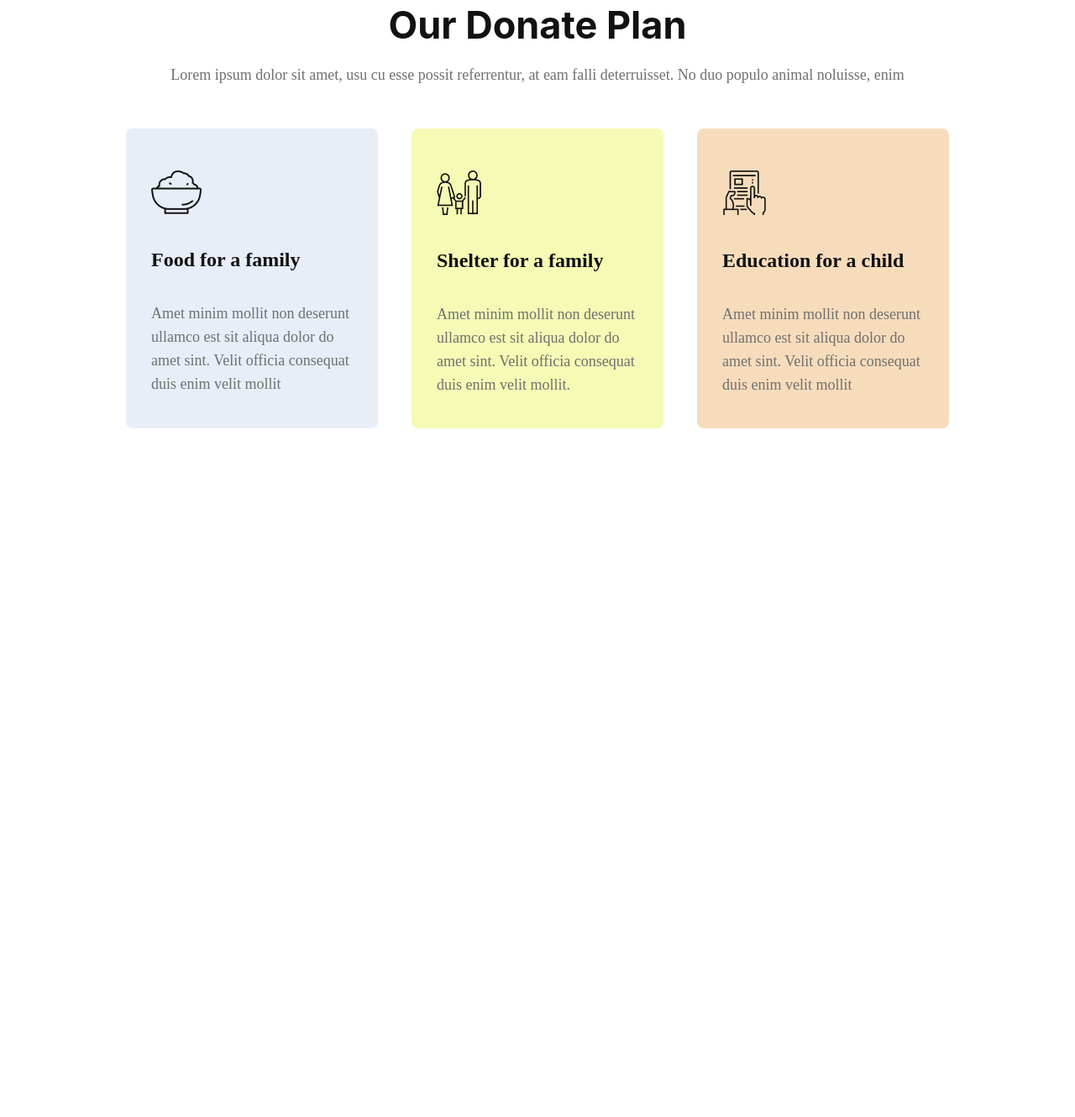
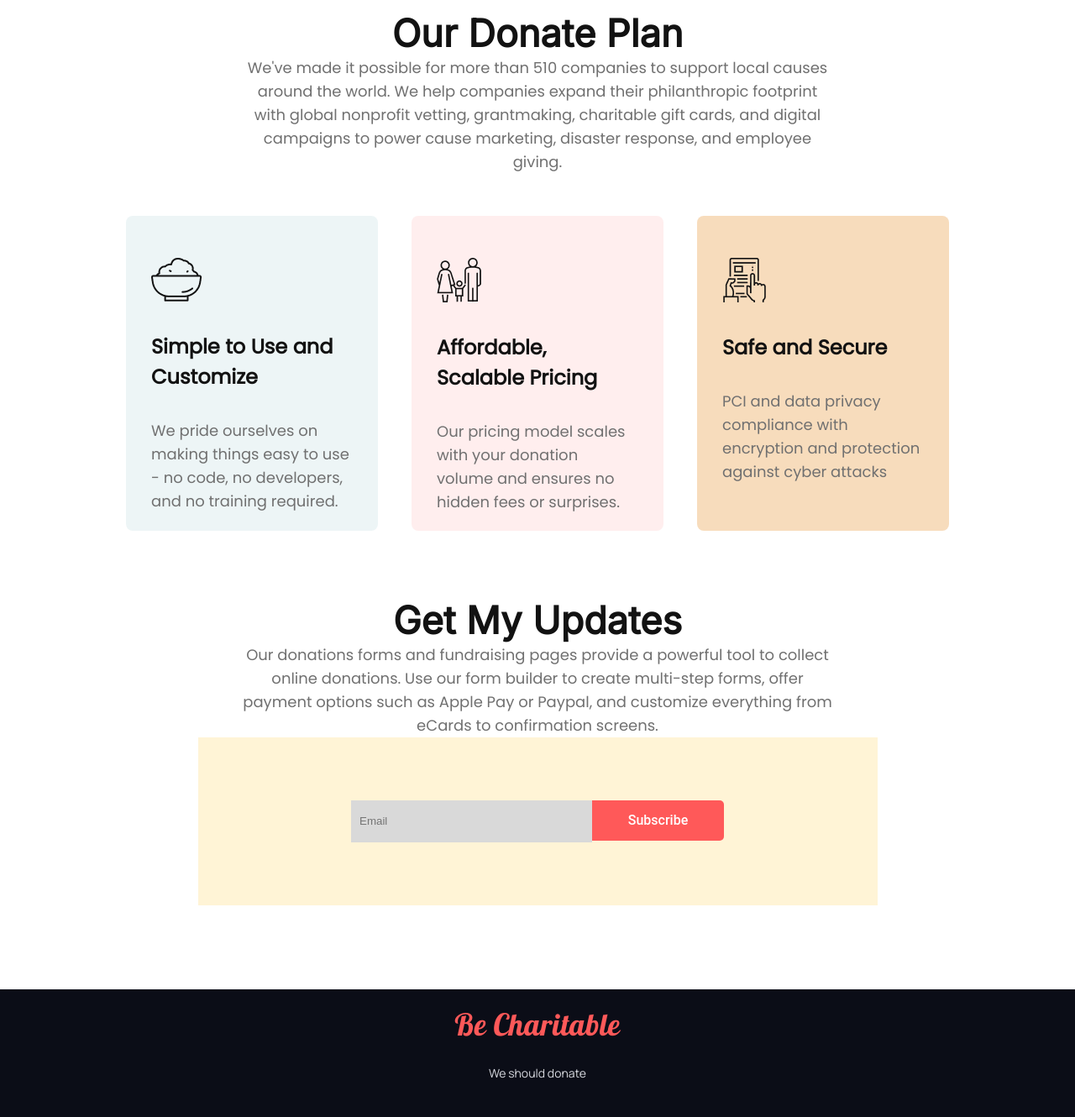
Before and after one commit to ash1429/html-css-donation-site, a plain HTML site: page index.html in a window 1280 px wide. Shown: the part 1116-2446 px from the top of the page at 84% size. Before the commit the page ends 1626 px from the top, so only its background shows below. Drawn offline with Linux system fonts and the light colour scheme.

Commit message:
done so far

```diff
--- a/index.html
+++ b/index.html
@@ -5,6 +5,13 @@
     <meta charset="UTF-8">
     <meta http-equiv="X-UA-Compatible" content="IE=edge">
     <meta name="viewport" content="width=device-width, initial-scale=1.0">
+
+    <link rel="preconnect" href="https://fonts.googleapis.com">
+    <link rel="preconnect" href="https://fonts.gstatic.com" crossorigin>
+    <link
+        href="https://fonts.googleapis.com/css2?family=Inter&family=Lobster&family=Manrope&family=Poppins&display=swap"
+        rel="stylesheet">
+
     <link rel="stylesheet" href="style.css">
     <title>donate-today</title>
 </head>
@@ -13,8 +20,9 @@
     <header>
         <section>
             <h1>Let’s Help Those Who Are More In Need</h1>
-            <p>Lorem ipsum dolor sit amet, usu cu esse possit referrentur, at eam falli deterruisset. No duo populo
-                animal noluisse, enimasdfadfasdfasdfasdfasdfasdfasdfadfasdfasdfa</p>
+            <p>GlobalGiving connects nonprofits, donors, and companies in nearly every country in the world. We help
+                fellow nonprofits access the funding, tools, training, and support they need to serve their communities.
+            </p>
             <a class="link-btn" href="#">Donate Now</a>
         </section>
     </header>
@@ -22,8 +30,8 @@
         <section>
             <div class="donate-text">
                 <h2>Donate Today</h2>
-                <p>Lorem ipsum dolor sit amet, usu cu esse possit referrentur, at eam falli
-                    deterruisset. No duo populo animal noluisse, enim</p>
+                <p>GlobalGiving makes it easy to donate to reliable, locally-led disaster relief and recovery efforts
+                    around the world.</p>
             </div>
 
             <div class="donate-amount-options">
@@ -57,41 +65,52 @@
         <section>
             <div class="donate-text">
                 <h2>Our Donate Plan</h2>
-                <p>Lorem ipsum dolor sit amet, usu cu esse possit referrentur, at eam falli
-                    deterruisset. No duo populo animal noluisse, enim</p>
+                <p>We've made it possible for more than 510 companies to support local causes around the world. We help
+                    companies expand their philanthropic footprint with global nonprofit vetting, grantmaking,
+                    charitable gift cards, and digital campaigns to power cause marketing, disaster response, and
+                    employee giving.</p>
             </div>
             <div class="total-donate-plans">
                 <div class="donate-option" id="donate-option-1">
                     <img src="images/Frame_1.png" alt="option-1 image">
-                    <h4>Food for a family</h4>
-                    <p>Amet minim mollit non deserunt
-                        ullamco est sit aliqua dolor do amet
-                        sint. Velit officia consequat duis enim
-                        velit mollit</p>
+                    <h4>Simple to Use and Customize</h4>
+                    <p>We pride ourselves on making things easy to use - no code, no developers, and no training
+                        required.</p>
                 </div>
                 <div class="donate-option" id="donate-option-2">
                     <img src="images/Frame2.png" alt="option-2 image">
-                    <h4>Shelter for a family</h4>
-                    <p>Amet minim mollit non deserunt
-                        ullamco est sit aliqua dolor do amet
-                        sint. Velit officia consequat duis enim
-                        velit mollit.</p>
+                    <h4>Affordable, Scalable Pricing</h4>
+                    <p>Our pricing model scales with your donation volume and ensures no hidden fees or surprises.</p>
                 </div>
                 <div class="donate-option" id="donate-option-3">
                     <img src="images/Frame_3.png" alt="option-3 image">
-                    <h4>Education for a child</h4>
-                    <p>Amet minim mollit non deserunt
-                        ullamco est sit aliqua dolor do amet
-                        sint. Velit officia consequat duis enim
-                        velit mollit</p>
+                    <h4>Safe and Secure</h4>
+                    <p>PCI and data privacy compliance with encryption and protection against cyber attacks</p>
                 </div>
+            </div>
+        </section>
+
+        <section>
+            <div class="donate-text">
+                <h2>Get My Updates</h2>
+                <p>Our donations forms and fundraising pages provide a powerful tool to collect online donations. Use
+                    our form builder to create multi-step forms, offer payment options such as Apple Pay or Paypal, and
+                    customize everything from eCards to confirmation screens. </p>
+            </div>
+            <div class="subscription-div">
+                <form action="">
+                    <input type="text" placeholder="Email"><button type="submit">Subscribe</button>
+                </form>
             </div>
         </section>
 
     </main>
 
 
-    <footer></footer>
+    <footer>
+        <h1>Be Charitable</h1>
+        <p>We should donate</p>
+    </footer>
 </body>
 
 </html>
--- a/style.css
+++ b/style.css
@@ -23,7 +23,7 @@ header section {
 }
 
 header h1 {
-    font-family: 'Inter';
+    font-family: 'Inter', sans-serif;
     font-style: normal;
     font-weight: 700;
     font-size: 65px;
@@ -35,13 +35,13 @@ header h1 {
 header p {
     width: 691px;
     height: 56px;
-    font-family: 'Poppins';
+    font-family: 'Poppins', sans-serif;
     font-style: normal;
     font-weight: 400;
     font-size: 18px;
     line-height: 28px;
     color: #FFFFFF;
-    margin: 18px auto 30px;
+    margin: 18px auto 60px;
 }
 
 .link-btn {
@@ -52,7 +52,7 @@ header p {
     color: #FFFFFF;
     border-radius: 5px;
     text-decoration: none;
-    font-family: 'Inter';
+    font-family: 'Inter', sans-serif;
     font-style: normal;
     font-weight: 600;
     font-size: 20px;
@@ -61,7 +61,7 @@ header p {
 }
 
 h2 {
-    font-family: 'Inter';
+    font-family: 'Inter', sans-serif;
     font-style: normal;
     font-weight: 700;
     font-size: 45px;
@@ -72,13 +72,15 @@ h2 {
 }
 
 p {
-    font-family: 'Poppins';
+    font-family: 'Poppins', sans-serif;
     font-style: normal;
     font-weight: 400;
     font-size: 18px;
     line-height: 28px;
     text-align: center;
     color: #707070;
+    width: 55%;
+    margin: 0 auto;
 
 }
 
@@ -98,7 +100,7 @@ p {
 
 h3 {
 
-    font-family: 'Inter';
+    font-family: 'Inter', sans-serif;
     font-style: normal;
     font-weight: 700;
     font-size: 30px;
@@ -149,7 +151,7 @@ h3 {
     height: 56px;
     background: #FF5959;
     border-radius: 5px;
-    font-family: 'Inter';
+    font-family: 'Inter', sans-serif;
     font-style: normal;
     font-weight: 600;
     font-size: 20px;
@@ -172,7 +174,7 @@ h3 {
 }
 
 .donate-option h4 {
-    font-family: 'Poppins';
+    font-family: 'Poppins', sans-serif;
     font-style: normal;
     font-weight: 600;
     font-size: 24px;
@@ -186,12 +188,12 @@ h3 {
 }
 
 #donate-option-1 {
-    background-color: rgba(139, 173, 216, 0.205);
+    background: rgba(79, 157, 166, 0.1);
     margin: 0px 10px 0px 150px;
 }
 
 #donate-option-2 {
-    background-color: rgba(236, 245, 110, 0.514);
+    background: rgba(255, 89, 89, 0.1);
     margin: 0px 30px;
 }
 
@@ -203,4 +205,82 @@ h3 {
 
 .donate-option p {
     text-align: left;
+    width: 100%;
 }
+
+.subscription-div {
+    width: 809px;
+    height: 200px;
+
+    margin: 0px auto 100px;
+    background: #FFF4D6;
+
+    display: flex;
+    flex-direction: row;
+    justify-content: center;
+    align-items: center;
+
+}
+
+.subscription-div form input {
+    background: #D9D9D9;
+    border: none;
+    width: 275px;
+    height: 48px;
+    padding-left: 10px;
+}
+
+.subscription-div form button {
+    width: 157px;
+    height: 48px;
+    border: none;
+    background: #FF5959;
+    border-radius: 0px 5px 5px 0px;
+    font-family: 'Roboto';
+    font-style: normal;
+    font-weight: 500;
+    font-size: 16px;
+    line-height: 20px;
+    text-align: center;
+
+    color: #FFFFFF;
+}
+
+footer {
+    left: 0%;
+    right: 0%;
+    top: 95.52%;
+    bottom: 0%;
+    background: #0B0D17;
+    text-align: center;
+}
+
+footer h1 {
+    padding-top: 20px;
+    font-family: 'Lobster', cursive;
+    font-style: normal;
+    font-weight: 400;
+    font-size: 36px;
+    line-height: 44px;
+    /* identical to box height, or 122% */
+
+    letter-spacing: 0.5px;
+
+    color: #FF5959;
+}
+
+footer p {
+    font-family: 'Manrope', sans-serif;
+    font-style: normal;
+    font-weight: 400;
+    font-size: 14px;
+    line-height: 24px;
+    /* identical to box height, or 171% */
+
+    font-feature-settings: 'liga' off;
+
+    /* Text / Gray 300 */
+
+    color: #D9DBE1;
+    padding-bottom: 40px;
+}
```
